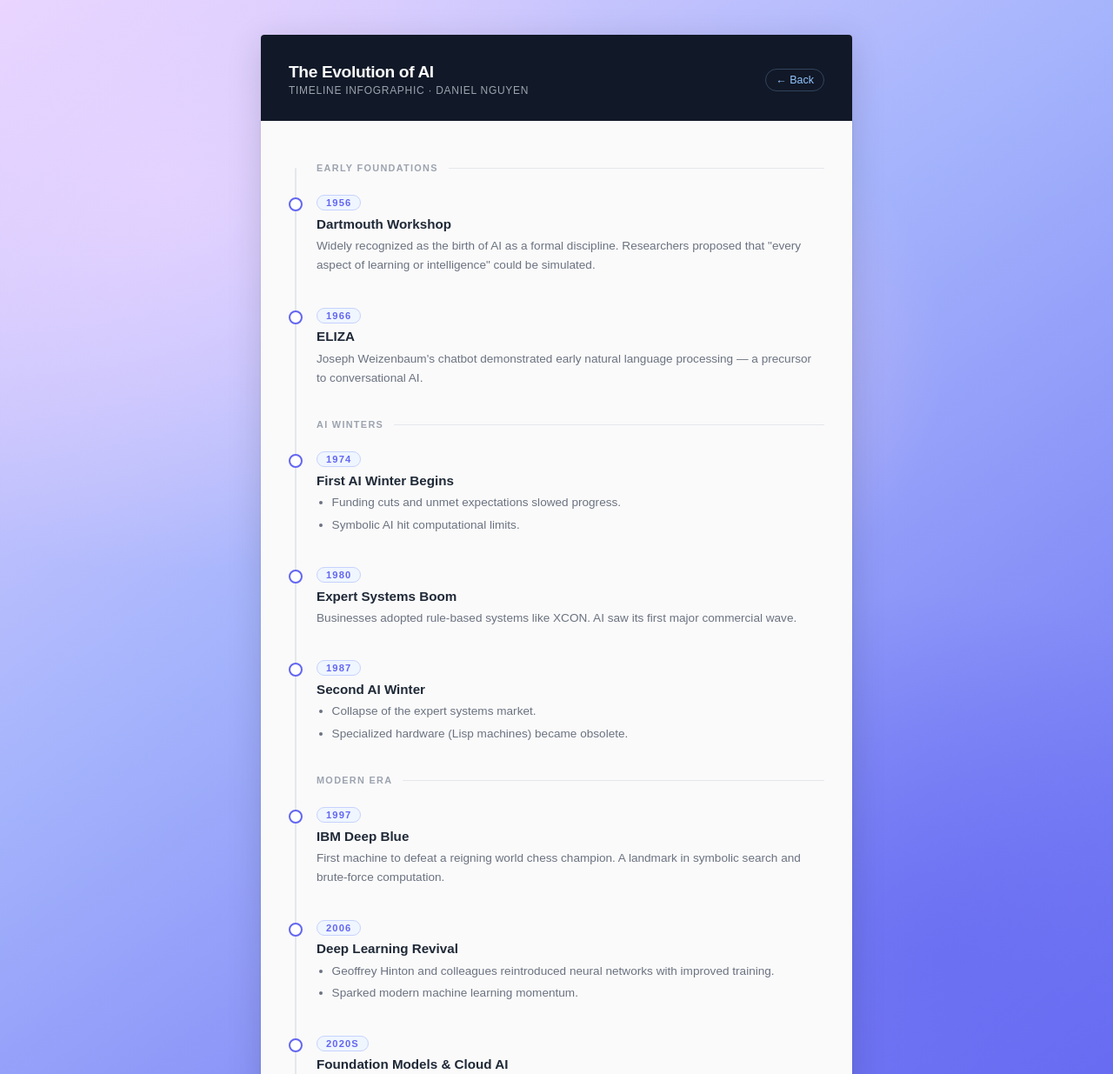
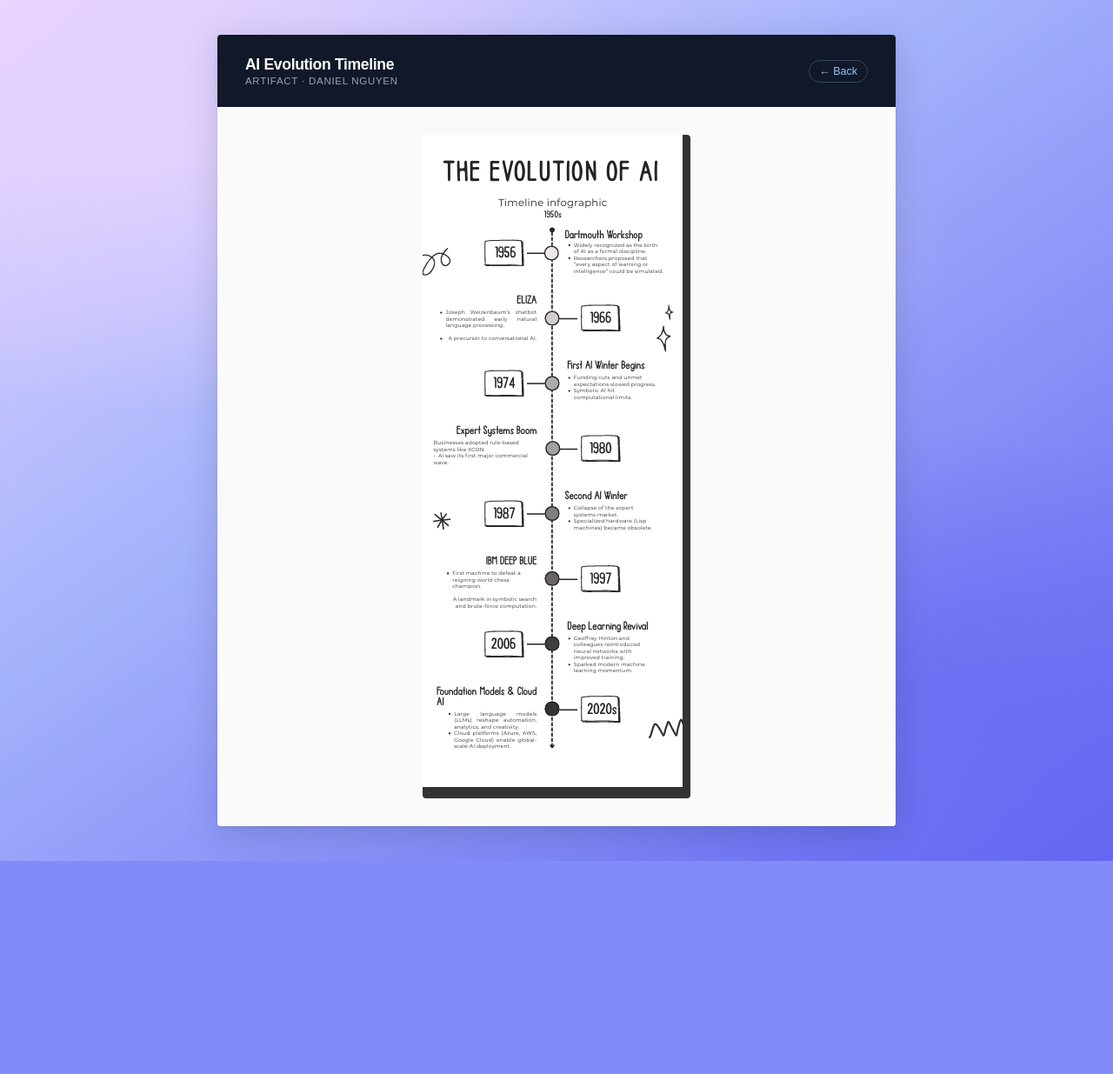
Before and after one commit to DannielNguyen/Daniel-Nguyen.github.io, a plain HTML site: page timeline.html in a window 1280 px wide. Shown: the top 1235 px of the page at 87% size. After the commit the page ends 990 px from the top, so only its background shows below. Drawn offline with Linux system fonts and the light colour scheme.

Commit message:
Update timeline.html

```diff
--- a/timeline.html
+++ b/timeline.html
@@ -21,7 +21,7 @@
     }
 
     .paper {
-      max-width: 680px;
+      max-width: 780px;
       margin: 0 auto;
       background: #fafafa;
       border-radius: 4px;
@@ -29,26 +29,25 @@
       overflow: hidden;
     }
 
-    /* HEADER */
     .page-header {
       background: #111827;
-      padding: 2rem 2rem 1.75rem;
+      padding: 1.5rem 2rem;
       display: flex;
       align-items: center;
       justify-content: space-between;
       gap: 1rem;
     }
 
-    .page-header-left h1 {
-      font-size: 1.2rem;
+    .page-header h1 {
+      font-size: 1.1rem;
       font-weight: 700;
       color: #f9fafb;
       letter-spacing: -0.02em;
-      margin-bottom: 0.2rem;
+      margin-bottom: 0.15rem;
     }
 
-    .page-header-left p {
-      font-size: 0.75rem;
+    .page-header p {
+      font-size: 0.72rem;
       color: #9ca3af;
       letter-spacing: 0.06em;
       text-transform: uppercase;
@@ -64,101 +63,24 @@
       padding: 5px 11px;
       border: 1px solid rgba(147,197,253,0.25);
       border-radius: 100px;
+      white-space: nowrap;
       transition: background 0.15s;
-      white-space: nowrap;
+      flex-shrink: 0;
     }
     .back-btn:hover { background: rgba(147,197,253,0.1); }
 
-    /* CONTENT */
-    .page-content { padding: 2.5rem 2rem; }
-
-    /* TIMELINE */
-    .timeline {
-      position: relative;
-      padding-left: 2rem;
+    .image-wrap {
+      padding: 2rem;
+      display: flex;
+      justify-content: center;
+      background: #fafafa;
     }
 
-    .timeline::before {
-      content: '';
-      position: absolute;
-      left: 7px;
-      top: 6px;
-      bottom: 6px;
-      width: 2px;
-      background: #e5e7eb;
-      border-radius: 2px;
-    }
-
-    .timeline-item {
-      position: relative;
-      margin-bottom: 2.25rem;
-    }
-    .timeline-item:last-child { margin-bottom: 0; }
-
-    .timeline-dot {
-      position: absolute;
-      left: -2rem;
-      top: 4px;
-      width: 16px;
-      height: 16px;
-      border-radius: 50%;
-      background: #fff;
-      border: 2px solid #6366f1;
-      z-index: 1;
-    }
-
-    .timeline-year {
-      display: inline-block;
-      font-size: 0.7rem;
-      font-weight: 700;
-      letter-spacing: 0.1em;
-      text-transform: uppercase;
-      color: #6366f1;
-      background: #eff6ff;
-      border: 1px solid #c7d2fe;
-      padding: 2px 10px;
-      border-radius: 100px;
-      margin-bottom: 0.4rem;
-    }
-
-    .timeline-title {
-      font-size: 0.95rem;
-      font-weight: 700;
-      color: #1f2937;
-      margin-bottom: 0.4rem;
-    }
-
-    .timeline-desc {
-      font-size: 0.85rem;
-      color: #6b7280;
-      line-height: 1.65;
-    }
-
-    .timeline-desc ul {
-      padding-left: 1.1rem;
-      margin-top: 0.25rem;
-    }
-
-    .timeline-desc li { margin-bottom: 0.2rem; }
-
-    /* ERA DIVIDER */
-    .era-label {
-      font-size: 0.68rem;
-      font-weight: 700;
-      letter-spacing: 0.12em;
-      text-transform: uppercase;
-      color: #9ca3af;
-      margin-bottom: 1.5rem;
-      margin-top: 0.5rem;
-      display: flex;
-      align-items: center;
-      gap: 0.75rem;
-    }
-    .era-label::after {
-      content: '';
-      flex: 1;
-      height: 1px;
-      background: #e5e7eb;
+    .image-wrap img {
+      max-width: 100%;
+      height: auto;
+      border-radius: 4px;
+      display: block;
     }
   </style>
 </head>
@@ -167,107 +89,15 @@
   <div class="paper">
 
     <div class="page-header">
-      <div class="page-header-left">
-        <h1>The Evolution of AI</h1>
-        <p>Timeline Infographic · Daniel Nguyen</p>
+      <div>
+        <h1>AI Evolution Timeline</h1>
+        <p>Artifact · Daniel Nguyen</p>
       </div>
       <a href="index.html" class="back-btn">← Back</a>
     </div>
 
-    <div class="page-content">
-      <div class="timeline">
-
-        <div class="era-label">Early Foundations</div>
-
-        <div class="timeline-item">
-          <div class="timeline-dot"></div>
-          <span class="timeline-year">1956</span>
-          <div class="timeline-title">Dartmouth Workshop</div>
-          <div class="timeline-desc">
-            Widely recognized as the birth of AI as a formal discipline. Researchers proposed that "every aspect of learning or intelligence" could be simulated.
-          </div>
-        </div>
-
-        <div class="timeline-item">
-          <div class="timeline-dot"></div>
-          <span class="timeline-year">1966</span>
-          <div class="timeline-title">ELIZA</div>
-          <div class="timeline-desc">
-            Joseph Weizenbaum's chatbot demonstrated early natural language processing — a precursor to conversational AI.
-          </div>
-        </div>
-
-        <div class="era-label">AI Winters</div>
-
-        <div class="timeline-item">
-          <div class="timeline-dot"></div>
-          <span class="timeline-year">1974</span>
-          <div class="timeline-title">First AI Winter Begins</div>
-          <div class="timeline-desc">
-            <ul>
-              <li>Funding cuts and unmet expectations slowed progress.</li>
-              <li>Symbolic AI hit computational limits.</li>
-            </ul>
-          </div>
-        </div>
-
-        <div class="timeline-item">
-          <div class="timeline-dot"></div>
-          <span class="timeline-year">1980</span>
-          <div class="timeline-title">Expert Systems Boom</div>
-          <div class="timeline-desc">
-            Businesses adopted rule-based systems like XCON. AI saw its first major commercial wave.
-          </div>
-        </div>
-
-        <div class="timeline-item">
-          <div class="timeline-dot"></div>
-          <span class="timeline-year">1987</span>
-          <div class="timeline-title">Second AI Winter</div>
-          <div class="timeline-desc">
-            <ul>
-              <li>Collapse of the expert systems market.</li>
-              <li>Specialized hardware (Lisp machines) became obsolete.</li>
-            </ul>
-          </div>
-        </div>
-
-        <div class="era-label">Modern Era</div>
-
-        <div class="timeline-item">
-          <div class="timeline-dot"></div>
-          <span class="timeline-year">1997</span>
-          <div class="timeline-title">IBM Deep Blue</div>
-          <div class="timeline-desc">
-            First machine to defeat a reigning world chess champion. A landmark in symbolic search and brute-force computation.
-          </div>
-        </div>
-
-        <div class="timeline-item">
-          <div class="timeline-dot"></div>
-          <span class="timeline-year">2006</span>
-          <div class="timeline-title">Deep Learning Revival</div>
-          <div class="timeline-desc">
-            <ul>
-              <li>Geoffrey Hinton and colleagues reintroduced neural networks with improved training.</li>
-              <li>Sparked modern machine learning momentum.</li>
-            </ul>
-          </div>
-        </div>
-
-        <div class="timeline-item">
-          <div class="timeline-dot"></div>
-          <span class="timeline-year">2020s</span>
-          <div class="timeline-title">Foundation Models & Cloud AI</div>
-          <div class="timeline-desc">
-            <ul>
-              <li>Large language models (LLMs) reshape automation, analytics, and creativity.</li>
-              <li>Cloud platforms (Azure, AWS, Google Cloud) enable global-scale AI deployment.</li>
-            </ul>
-          </div>
-        </div>
-
-      </div>
+    <div class="image-wrap">
+      <img src="timeline_image.png" alt="The Evolution of AI — Timeline Infographic" />
     </div>
 
   </div>
```
